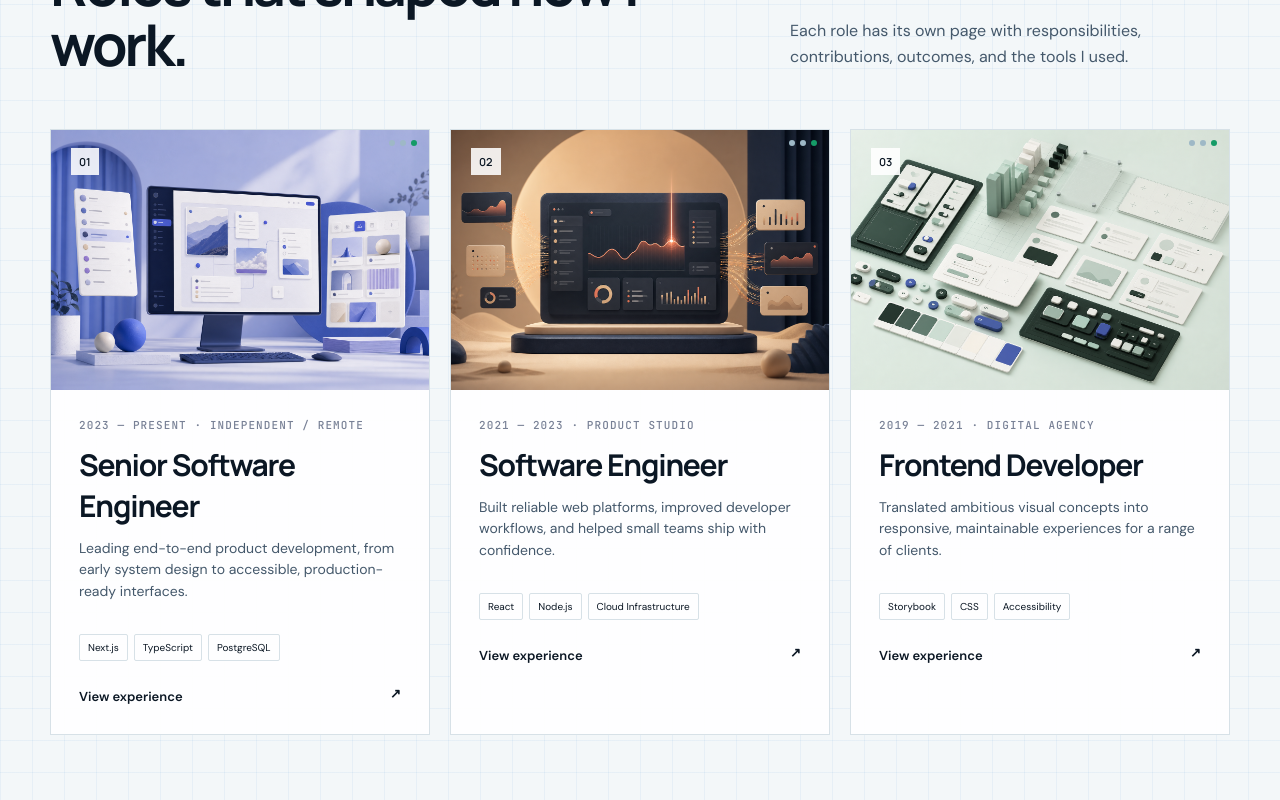
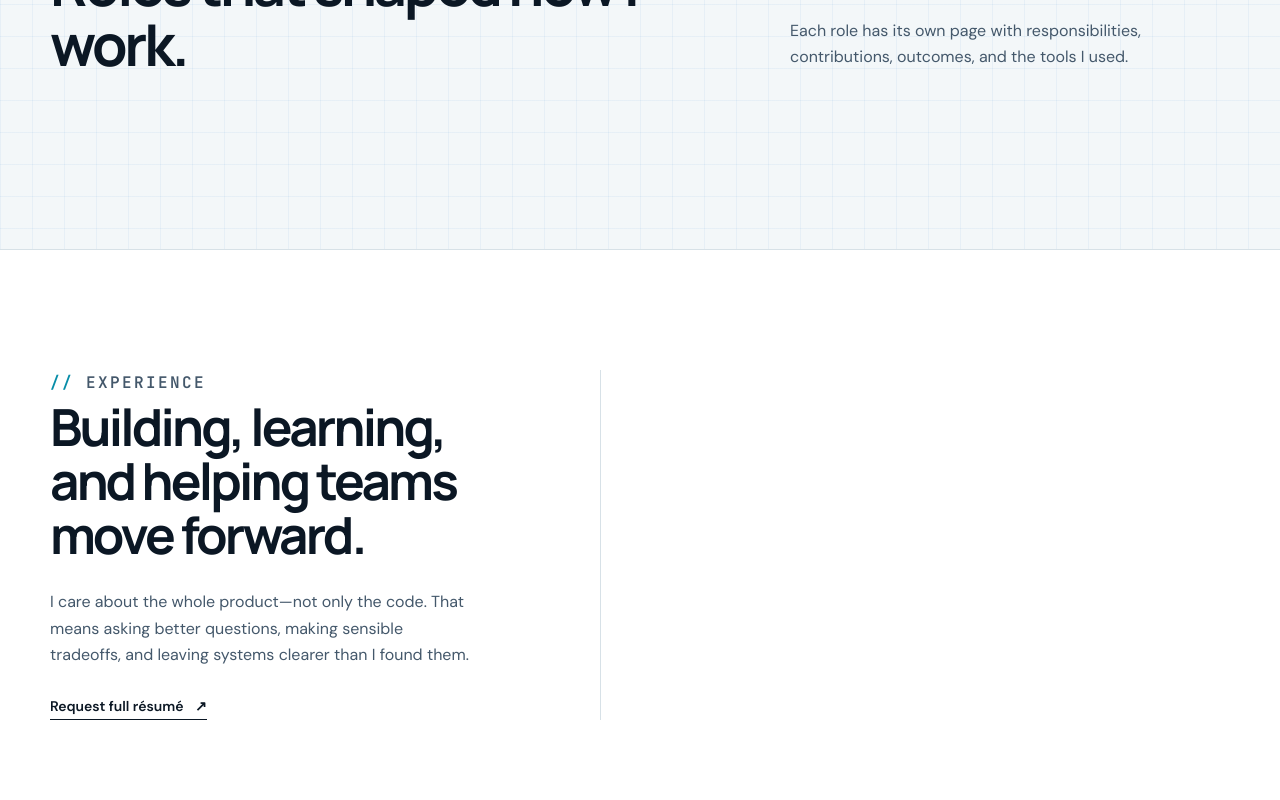
Before and after one commit to MoKeshavarz/mokeshavarz.github.io, a Next.js app: page / in a window 1280 px wide. Shown: the part 1180-1980 px from the top of the page. Built offline with nearby package versions, Linux system fonts and the light colour scheme.

Commit message:
Update content.ts

```diff
--- a/app/content.ts
+++ b/app/content.ts
@@ -10,112 +10,111 @@ export const profile = {
 };
 
 export const currentFocus = [
-  "Product engineering",
+  "SAP & ABAP",
   "Design systems",
-  "Developer experience",
 ] as const;
 
 export const workExperiences = [
-  {
-    index: "01",
-    slug: "senior-software-engineer",
-    company: "Independent / Remote",
-    role: "Senior Software Engineer",
-    period: "2023 — Present",
-    type: "Product engineering · Technical leadership",
-    description: "Leading end-to-end product development, from early system design to accessible, production-ready interfaces.",
-    tags: ["Next.js", "TypeScript", "PostgreSQL"],
-    tone: "blue",
-    image: "/experience/independent.png",
-    overview: "I work with product teams to turn ambiguous ideas into dependable software. My role spans product discovery, architecture, implementation, review, and the operational details that make a release sustainable.",
-    contribution: "I establish clear technical boundaries, build high-leverage foundations, and keep delivery connected to user outcomes. I also mentor engineers and create documentation that lets decisions travel beyond meetings.",
-    impact: "The work has helped teams ship smaller releases more often, reduce avoidable maintenance, and make product and engineering decisions from a shared understanding.",
-    metrics: [{ value: "12+", label: "products shipped" }, { value: "35%", label: "faster delivery" }, { value: "6", label: "engineers mentored" }],
-  },
-  {
-    index: "02",
-    slug: "software-engineer",
-    company: "Product Studio",
-    role: "Software Engineer",
-    period: "2021 — 2023",
-    type: "Web platforms · Developer experience",
-    description: "Built reliable web platforms, improved developer workflows, and helped small teams ship with confidence.",
-    tags: ["React", "Node.js", "Cloud Infrastructure"],
-    tone: "amber",
-    image: "/experience/product-studio.png",
-    overview: "At the studio I moved between client products and internal platforms, learning how to understand a new domain quickly while protecting the quality of the engineering underneath it.",
-    contribution: "I delivered full-stack features, improved deployment workflows, introduced practical observability, and partnered closely with designers to make interface behavior consistent and accessible.",
-    impact: "Teams gained faster feedback cycles, fewer release regressions, and a reusable set of patterns that made later products easier to start and maintain.",
-    metrics: [{ value: "9", label: "client launches" }, { value: "48%", label: "fewer regressions" }, { value: "2×", label: "faster setup" }],
-  },
-  {
-    index: "03",
-    slug: "frontend-developer",
-    company: "Digital Agency",
-    role: "Frontend Developer",
-    period: "2019 — 2021",
-    type: "Frontend engineering · Creative development",
-    description: "Translated ambitious visual concepts into responsive, maintainable experiences for a range of clients.",
-    tags: ["Storybook", "CSS", "Accessibility"],
-    tone: "mint",
-    image: "/experience/digital-agency.png",
-    overview: "This role taught me how much craft lives between a static design and a working interface. I focused on responsive behavior, interaction quality, performance, and the details that shape trust.",
-    contribution: "I built campaign sites and product interfaces, created reusable front-end patterns, and worked directly with visual designers to carry their intent across devices and input methods.",
-    impact: "The shared patterns shortened delivery time while raising baseline accessibility, performance, and consistency across a varied client portfolio.",
-    metrics: [{ value: "24", label: "sites delivered" }, { value: "95+", label: "performance score" }, { value: "AA", label: "accessibility target" }],
-  },
+  // {
+  //   index: "01",
+  //   slug: "senior-software-engineer",
+  //   company: "Independent / Remote",
+  //   role: "Senior Software Engineer",
+  //   period: "2023 — Present",
+  //   type: "Product engineering · Technical leadership",
+  //   description: "Leading end-to-end product development, from early system design to accessible, production-ready interfaces.",
+  //   tags: ["Next.js", "TypeScript", "PostgreSQL"],
+  //   tone: "blue",
+  //   image: "/experience/independent.png",
+  //   overview: "I work with product teams to turn ambiguous ideas into dependable software. My role spans product discovery, architecture, implementation, review, and the operational details that make a release sustainable.",
+  //   contribution: "I establish clear technical boundaries, build high-leverage foundations, and keep delivery connected to user outcomes. I also mentor engineers and create documentation that lets decisions travel beyond meetings.",
+  //   impact: "The work has helped teams ship smaller releases more often, reduce avoidable maintenance, and make product and engineering decisions from a shared understanding.",
+  //   metrics: [{ value: "12+", label: "products shipped" }, { value: "35%", label: "faster delivery" }, { value: "6", label: "engineers mentored" }],
+  // },
+  // {
+  //   index: "02",
+  //   slug: "software-engineer",
+  //   company: "Product Studio",
+  //   role: "Software Engineer",
+  //   period: "2021 — 2023",
+  //   type: "Web platforms · Developer experience",
+  //   description: "Built reliable web platforms, improved developer workflows, and helped small teams ship with confidence.",
+  //   tags: ["React", "Node.js", "Cloud Infrastructure"],
+  //   tone: "amber",
+  //   image: "/experience/product-studio.png",
+  //   overview: "At the studio I moved between client products and internal platforms, learning how to understand a new domain quickly while protecting the quality of the engineering underneath it.",
+  //   contribution: "I delivered full-stack features, improved deployment workflows, introduced practical observability, and partnered closely with designers to make interface behavior consistent and accessible.",
+  //   impact: "Teams gained faster feedback cycles, fewer release regressions, and a reusable set of patterns that made later products easier to start and maintain.",
+  //   metrics: [{ value: "9", label: "client launches" }, { value: "48%", label: "fewer regressions" }, { value: "2×", label: "faster setup" }],
+  // },
+  // {
+  //   index: "03",
+  //   slug: "frontend-developer",
+  //   company: "Digital Agency",
+  //   role: "Frontend Developer",
+  //   period: "2019 — 2021",
+  //   type: "Frontend engineering · Creative development",
+  //   description: "Translated ambitious visual concepts into responsive, maintainable experiences for a range of clients.",
+  //   tags: ["Storybook", "CSS", "Accessibility"],
+  //   tone: "mint",
+  //   image: "/experience/digital-agency.png",
+  //   overview: "This role taught me how much craft lives between a static design and a working interface. I focused on responsive behavior, interaction quality, performance, and the details that shape trust.",
+  //   contribution: "I built campaign sites and product interfaces, created reusable front-end patterns, and worked directly with visual designers to carry their intent across devices and input methods.",
+  //   impact: "The shared patterns shortened delivery time while raising baseline accessibility, performance, and consistency across a varied client portfolio.",
+  //   metrics: [{ value: "24", label: "sites delivered" }, { value: "95+", label: "performance score" }, { value: "AA", label: "accessibility target" }],
+  // },
 ] as const;
 
 export const posts = [
-  {
-    slug: "quiet-work-behind-reliable-software",
-    date: "Jul 18, 2026",
-    category: "Engineering",
-    title: "The quiet work behind reliable software",
-    excerpt: "Reliability is rarely one heroic fix. It is the result of small decisions made visible, repeatable, and boring—in the best way.",
-    read: "6 min read",
-    body: [
-      "When software is reliable, the work behind it is almost invisible. There is no dramatic rescue, no clever patch celebrated in a launch note. There are simply fewer surprises.",
-      "That calm is built through ordinary choices: naming failure states, keeping ownership clear, writing down operational expectations, and treating small warnings as useful signals rather than background noise.",
-      "The strongest teams make this work repeatable. They prefer a short checklist that runs every time to a heroic memory that works once. Reliability becomes part of the product language, not a specialist activity saved for emergencies.",
-      "My practical test is simple: could someone new understand how this system fails, who notices, and what happens next? If the answer is unclear, there is still design work to do.",
-    ],
-  },
-  {
-    slug: "shipping-before-ready",
-    date: "Jun 02, 2026",
-    category: "Process",
-    title: "What I learned shipping before I felt ready",
-    excerpt: "A practical reflection on scope, feedback, and why clarity tends to arrive after the first real release—not before it.",
-    read: "4 min read",
-    body: [
-      "The first version of a product carries an impossible expectation: it should be small enough to finish and complete enough to prove the idea. Waiting rarely resolves that tension.",
-      "Shipping earlier changed the quality of our questions. Instead of debating what users might understand, we could see where they paused. Instead of protecting a broad roadmap, we could invest in the few moments that created real value.",
-      "The lesson was not to lower the quality bar. It was to apply quality to a narrower promise. A small, coherent experience teaches more than a large collection of unfinished possibilities.",
-    ],
-  },
-  {
-    slug: "interfaces-that-explain-themselves",
-    date: "Apr 11, 2026",
-    category: "Craft",
-    title: "Designing interfaces that explain themselves",
-    excerpt: "Good interfaces reduce the distance between intention and action. Here are the details I look for during a final product pass.",
-    read: "8 min read",
-    body: [
-      "An interface explains itself when the next useful action is visible, the result is predictable, and recovery is possible. This sounds simple, but it depends on hundreds of small decisions agreeing with one another.",
-      "I look first at language. Labels should describe outcomes, not implementation. Then I look at hierarchy: does visual emphasis match the importance of the choice? Finally, I test the edges—empty states, slow states, errors, and the moment after success.",
-      "Consistency matters, but not as an aesthetic rule. It preserves what a person has already learned. Every familiar interaction is attention they can spend on the actual task instead.",
-      "The final pass is less about adding polish than removing uncertainty. If a person has to stop and interpret the interface, the product is asking them to do work that the design could have done.",
-    ],
-  },
+  // {
+  //   slug: "quiet-work-behind-reliable-software",
+  //   date: "Jul 18, 2026",
+  //   category: "Engineering",
+  //   title: "The quiet work behind reliable software",
+  //   excerpt: "Reliability is rarely one heroic fix. It is the result of small decisions made visible, repeatable, and boring—in the best way.",
+  //   read: "6 min read",
+  //   body: [
+  //     "When software is reliable, the work behind it is almost invisible. There is no dramatic rescue, no clever patch celebrated in a launch note. There are simply fewer surprises.",
+  //     "That calm is built through ordinary choices: naming failure states, keeping ownership clear, writing down operational expectations, and treating small warnings as useful signals rather than background noise.",
+  //     "The strongest teams make this work repeatable. They prefer a short checklist that runs every time to a heroic memory that works once. Reliability becomes part of the product language, not a specialist activity saved for emergencies.",
+  //     "My practical test is simple: could someone new understand how this system fails, who notices, and what happens next? If the answer is unclear, there is still design work to do.",
+  //   ],
+  // },
+  // {
+  //   slug: "shipping-before-ready",
+  //   date: "Jun 02, 2026",
+  //   category: "Process",
+  //   title: "What I learned shipping before I felt ready",
+  //   excerpt: "A practical reflection on scope, feedback, and why clarity tends to arrive after the first real release—not before it.",
+  //   read: "4 min read",
+  //   body: [
+  //     "The first version of a product carries an impossible expectation: it should be small enough to finish and complete enough to prove the idea. Waiting rarely resolves that tension.",
+  //     "Shipping earlier changed the quality of our questions. Instead of debating what users might understand, we could see where they paused. Instead of protecting a broad roadmap, we could invest in the few moments that created real value.",
+  //     "The lesson was not to lower the quality bar. It was to apply quality to a narrower promise. A small, coherent experience teaches more than a large collection of unfinished possibilities.",
+  //   ],
+  // },
+  // {
+  //   slug: "interfaces-that-explain-themselves",
+  //   date: "Apr 11, 2026",
+  //   category: "Craft",
+  //   title: "Designing interfaces that explain themselves",
+  //   excerpt: "Good interfaces reduce the distance between intention and action. Here are the details I look for during a final product pass.",
+  //   read: "8 min read",
+  //   body: [
+  //     "An interface explains itself when the next useful action is visible, the result is predictable, and recovery is possible. This sounds simple, but it depends on hundreds of small decisions agreeing with one another.",
+  //     "I look first at language. Labels should describe outcomes, not implementation. Then I look at hierarchy: does visual emphasis match the importance of the choice? Finally, I test the edges—empty states, slow states, errors, and the moment after success.",
+  //     "Consistency matters, but not as an aesthetic rule. It preserves what a person has already learned. Every familiar interaction is attention they can spend on the actual task instead.",
+  //     "The final pass is less about adding polish than removing uncertainty. If a person has to stop and interpret the interface, the product is asking them to do work that the design could have done.",
+  //   ],
+  // },
 ] as const;
 
-export const skills = ["TypeScript", "React / Next.js", "Node.js", "Python", "PostgreSQL", "System design", "Product thinking", "Design systems", "Accessibility", "Technical writing"];
+export const skills = ["System design", "Product thinking", "C#", "Sql Server", "Blazor", "Product thinking"];
 
 export const professionalReading = [
-  { title: "The Staff Engineer's Path", author: "Tanya Reilly", status: "Reading now", progress: "68%" },
-  { title: "A Philosophy of Software Design", author: "John Ousterhout", status: "Finished", progress: "100%" },
-  { title: "The Creative Act", author: "Rick Rubin", status: "Up next", progress: "0%" },
+  // { title: "The Staff Engineer's Path", author: "Tanya Reilly", status: "Reading now", progress: "68%" },
+  // { title: "A Philosophy of Software Design", author: "John Ousterhout", status: "Finished", progress: "100%" },
+  // { title: "The Creative Act", author: "Rick Rubin", status: "Up next", progress: "0%" },
 ];
 
 export const fictionReading = [
```
